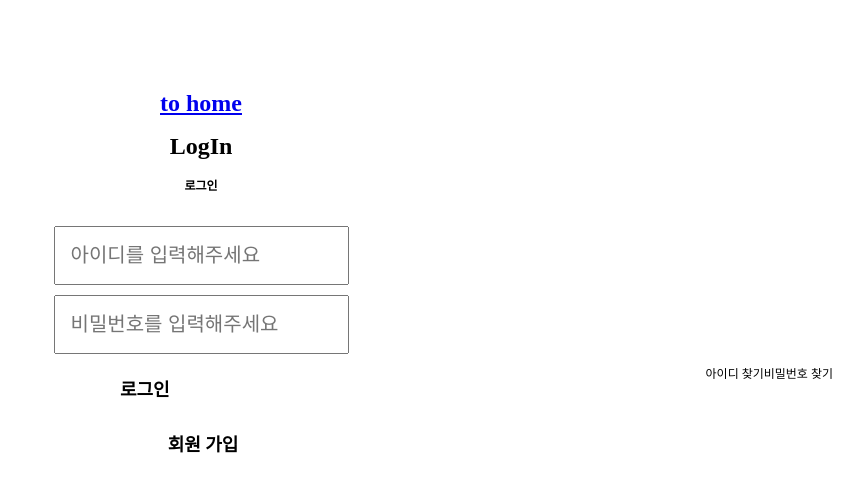
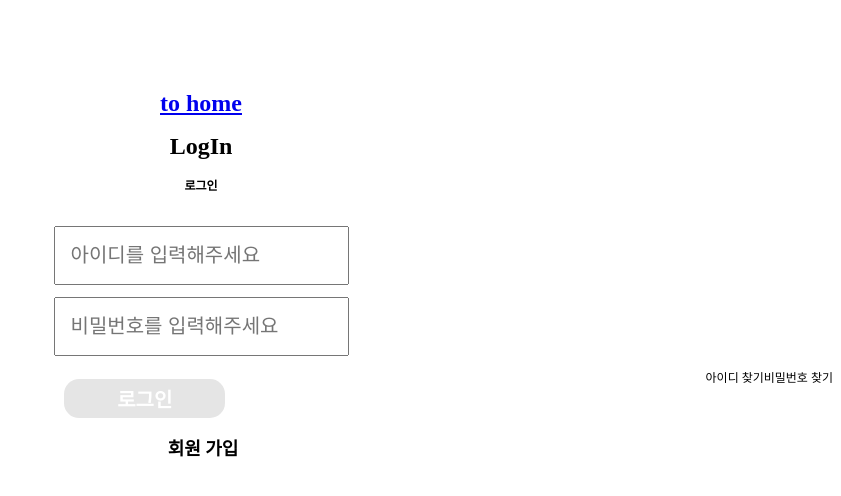
Before and after one commit to How-much-do-you-need/how-much, a React (Create React App) app in the folder front/: page /login in a window 1280 px wide. Shown: the top 496 px of the page, without its empty margins (439-1280 px from the left). Built offline with nearby package versions, Linux system fonts and the light colour scheme.

Commit message:
[Add] 로그인 유효성 검사 기능

```diff
--- a/front/src/component/LogIn.jsx
+++ b/front/src/component/LogIn.jsx
@@ -1,22 +1,217 @@
-import React from "react";
+import React, { useReducer } from "react";
 import { Link } from "react-router-dom";
 import styled from "styled-components";
 
+const loginReducer = (state, action) => {
+  switch (action.type) {
+    case 'EMAIL': {
+      return {
+        ...state,
+        email: action.typedEmail,
+      }
+
+    }
+    case 'PASSWORD': {
+      return {
+        ...state,
+        password: action.typedPassword,
+      }
+    }
+    default:
+      return state;
+  }
+}
+
+const enteredLoginDataIsValidReducer = (state, action) => {
+  switch (action.type) {
+    case 'EMAIL': {
+      return {
+        ...state,
+        isEmail: action.isEmailAvailable,
+      }
+
+    }
+    case 'PASSWORD': {
+      return {
+        ...state,
+        isPassword: action.isPasswordAvailable,
+      }
+    }
+    default:
+      return state;
+  }
+}
+
+const isMessageReducer = (state, action) => {
+  switch (action.type) {
+    case 'EMAIL': {
+      return {
+        ...state,
+        emailMessage: action.emailMessage,
+      }
+
+    }
+    case 'PASSWORD': {
+      return {
+        ...state,
+        passwordMessage: action.passwordMessage,
+      }
+    }
+    default:
+      return state;
+  }
+}
+
+const defaultLoginData = {
+  email: "",
+  password: undefined,
+}
+
+const defaultEnteredLoginDataIsValid = {
+  isEmail: false,
+  isPassword: false,
+}
+
+const defaultMessageData = {
+  emailMessage: "",
+  passwordMessage: "",
+}
+
+
+
 export default function LogIn() {
+
+  const [loginData, dispatchLoginData] = useReducer(loginReducer, defaultLoginData);
+  const [enteredLoginDataIsValid, dispatchEnteredLoginDataIsValid] = useReducer(enteredLoginDataIsValidReducer, defaultEnteredLoginDataIsValid);
+  const [messageData, dispatchMessageData] = useReducer(isMessageReducer, defaultMessageData);
+
+
+  // 이메일을 입력받을 때 값을 받아오는 함수
+  const onChangeAboutEmail = (event) => {
+    const typedEmail = event.target.value;
+
+    // 이메일에대한 유효성 검사
+    if (isEmailAvailable(typedEmail)) {
+      // 이메일이 유효할 때, email과 안내문자 state 변경
+      dispatchLoginData({
+        type: 'EMAIL',
+        typedEmail: typedEmail,
+      })
+      dispatchMessageData({
+        type: "EMAIL",
+        emailMessage: "멋진 이메일이네요!"
+      })
+    }
+    // 이메일 형식이 유효하지 않다면
+    else {
+      // 유효하지 않다는 안내문자 state 변경
+        dispatchMessageData({
+        type: "EMAIL",
+        emailMessage: "이메일 형식에 맞춰 입력해주세요."
+      })
+    }
+  };
+
+  // 이메일 유효성을 검사하는 함수
+  const isEmailAvailable = (typedEmail) => {
+    // 정규식을 활용.
+    const expText = /^[A-Za-z0-9_\.\-]+@[A-Za-z0-9\-]+\.[A-Za-z0-9\-]+/;
+
+    if (expText.test(typedEmail)) {
+      // 이메일이 유효하다는 state 변경
+      dispatchEnteredLoginDataIsValid({
+        type: "EMAIL",
+        isEmailAvailable: true,
+      })
+      return true;
+    }
+    // 이메일이 유효하지 않다고 state 변경
+    else {
+      dispatchEnteredLoginDataIsValid({
+        type: "EMAIL",
+        isEmailAvailable: false,
+      })
+      return false;
+    }
+  }
+
+  // 비밀번호 입력받을 때 값을 받아오는 함수.
+  const onChagneAboutPassword = (event) => {
+    const typedPassword = event.target.value;
+    // 비밀번호가 유효할때
+    if (isPasswordAvailable(typedPassword)) {
+      // 안내문자와 비밀번호 state 변경
+      dispatchLoginData({
+        type: "PASSWORD",
+        typedPassword: typedPassword,
+      });
+      dispatchMessageData({
+        type: "PASSWORD",
+        passwordMessage: "완벽해요!"
+      })
+    }
+    // 유효하지 않다면 유효하지 않다고 안내문자 state 변경
+    else {
+      dispatchMessageData({
+        type: "PASSWORD",
+        passwordMessage: "비밀번호는 숫자와 문자를 사용해 4~12자리를 입력해주세요."
+      })
+    }
+  };
+
+
+  // 비밀번호 유효성 검사 함수
+  const isPasswordAvailable = (typedPassword) => {
+    // 정규식 이용
+    const passwordExp = /^[a-zA-z0-9]{4,12}$/;
+    // 유효할때, 비밀번호 유효 state 변경
+    if (passwordExp.test(typedPassword)) {
+      dispatchEnteredLoginDataIsValid({
+        type: "PASSWORD",
+        isPasswordAvailable: true,
+      })
+      return true;
+    }
+    // 유효하지 않을 때, 비밀번호 유효하지 않다고 state 변경
+    else {
+      dispatchEnteredLoginDataIsValid({
+        type: "PASSWORD",
+        isPasswordAvailable: false,
+      })
+      return false;
+    }
+  }
+
+  // 이메일과 비밀번호가 둘다 유효할때 버튼을 활성화 시키는 함수
+  const btnDisabled = () => {
+    if (enteredLoginDataIsValid.isEmail && enteredLoginDataIsValid.isPassword) return false;
+    return true;
+  }
+
+  // form이 제출되었을 때 실행되는 함수
+  const formSubmitHandler = (event) => {
+    event.preventDefault();
+    console.log("Login 정보");
+    console.log(`입력한 아이디: ${loginData.email}`);
+    console.log(`입력한 비밀번호: ${loginData.password}`);
+  }
+
   return (
     <LogMain>
       <Link to="/">
         <h1>to home</h1>
       </Link>
       <h1>LogIn</h1>
-      <form>
+      <form onSubmit={formSubmitHandler}>
         <LogMent>로그인</LogMent>
         <InputIp>
           <InputDivId>
-            <InputPId type="text" placeholder="아이디를 입력해주세요" />
+            <InputPId type="text" onChange={onChangeAboutEmail} placeholder="아이디를 입력해주세요" />
+            <p style={{color: enteredLoginDataIsValid.isEmail ? "green" : "red"}}>{messageData.emailMessage}</p>
           </InputDivId>
           <InputDivPw>
-            <InputPPW type="password" placeholder="비밀번호를 입력해주세요" />
+            <InputPPW type="password" onChange={onChagneAboutPassword} placeholder="비밀번호를 입력해주세요" />
+            <p style={{color: enteredLoginDataIsValid.isPassword ? "green" : "red"}}>{messageData.passwordMessage}</p>
           </InputDivPw>
         </InputIp>
 
@@ -24,7 +219,11 @@ export default function LogIn() {
           <FindId>아이디 찾기</FindId>
           <FindPw>비밀번호 찾기</FindPw>
         </Find>
-        <LogInB>로그인</LogInB>
+
+        <LogInB>
+          <LoginBtn enteredLoginDataIsValid={enteredLoginDataIsValid} disabled= {btnDisabled()}> 로그인 </LoginBtn>
+        </LogInB>
+
         <SignIn>회원 가입</SignIn>
       </form>
     </LogMain>
@@ -97,3 +296,14 @@ const SignIn = styled.div`
   font-weight: 700;
   border-radius: 10px;
 `;
+
+const LoginBtn = styled.button`
+  width: 13%;
+  border: none;
+  border-radius: 15px;
+  font-size: 20px;
+  padding: 5px 15px;
+  background-color: ${(props) => (props.enteredLoginDataIsValid.isEmail && props.enteredLoginDataIsValid.isPassword ?  "#00b4d8" : "#e5e5e5")};
+  color: white;
+  font-weight: bold;
+`;
```
Also changed, not shown: 1 other file (tests, documents, lock files or other folders).
